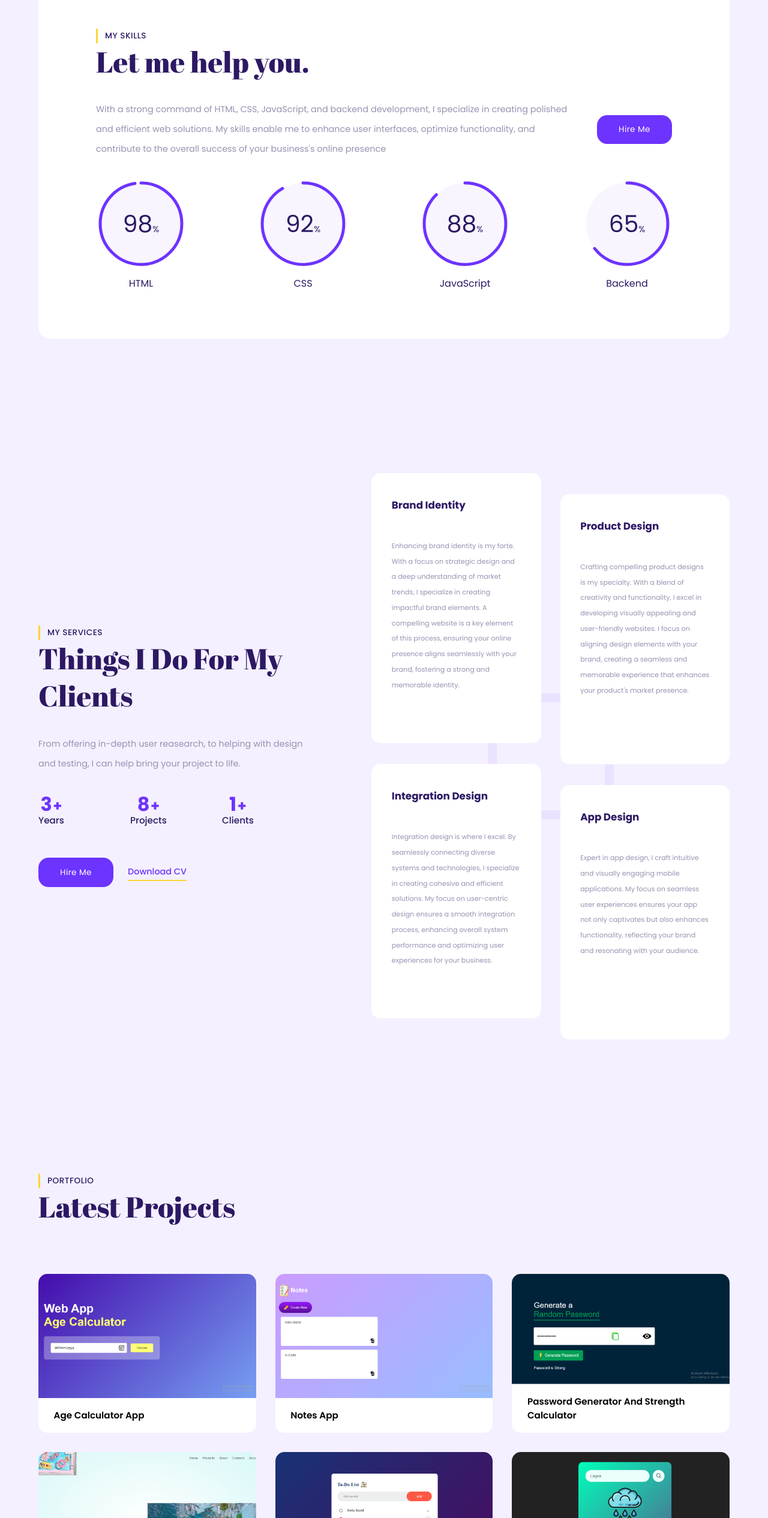
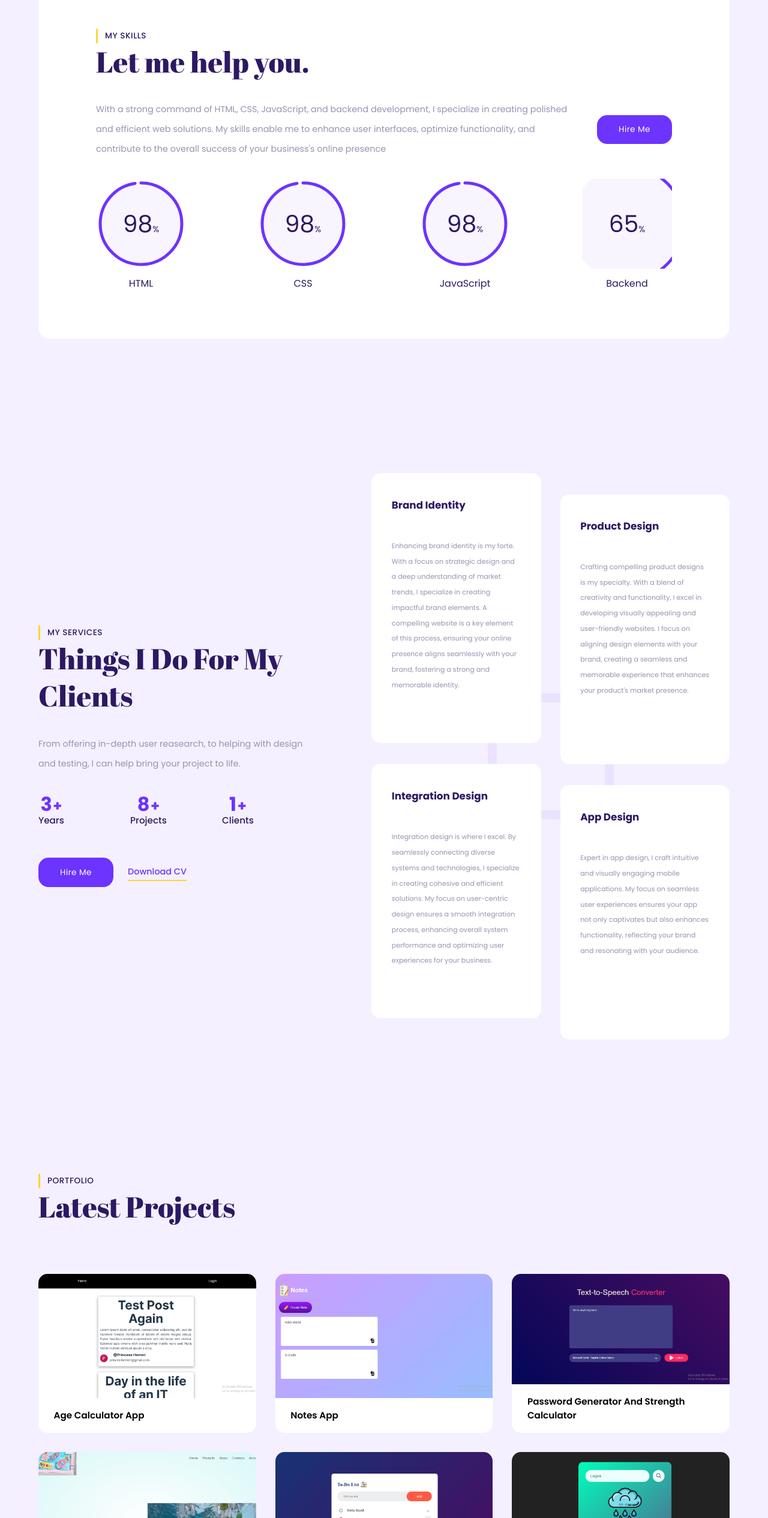
Before and after one commit to PrincessHemen/My-Portofolio, a plain HTML site: page index.html in a window 1280 px wide. Shown: the part 1827-4358 px from the top of the page at 60% size. Drawn offline with nearby package versions, Linux system fonts and the light colour scheme.

Commit message:
added updates

```diff
--- a/index.html
+++ b/index.html
@@ -147,7 +147,7 @@
                   <svg>
                     <circle cx="75" cy="75" r="68" />
                   </svg>
-                  <h2 class="counter"><span data-target="92">0</span>%</h2>
+                  <h2 class="counter"><span data-target="98">0</span>%</h2>
                 </div>
                 <div class="sk-title">CSS</div>
               </div>
@@ -156,14 +156,14 @@
                   <svg>
                     <circle cx="75" cy="75" r="68" />
                   </svg>
-                  <h2 class="counter"><span data-target="88">0</span>%</h2>
+                  <h2 class="counter"><span data-target="98">0</span>%</h2>
                 </div>
                 <div class="sk-title">JavaScript</div>
               </div>
               <div class="skill">
                 <div class="sk-progress">
                   <svg>
-                    <circle cx="75" cy="75" r="68" />
+                    <circle cx="75" cy="75" r="95" />
                   </svg>
                   <h2 class="counter"><span data-target="65">0</span>%</h2>
                 </div>
@@ -251,10 +251,10 @@
               <div class="images">
                 <img class="showImage" src="./images/notes app.png"/>
                 <img src="./images/weather app.png"/>
-                <img src="./images/age app.png"/>
+                <img src="./images/blogapp.png"/>
                 <img src="./images/to do list app.png"/>
                 <img src="./images/poolstore.png"/>
-                <img src="./images/password generator.png"/>
+                <img src="./images/texttospeech.png"/>
               </div>
           </div>
           </div>
@@ -269,9 +269,9 @@
           <div class="portfolio-gallery">
             <div class="prt-card inter">
               <div class="prt-image">
-                <img src="./images/age app.png" alt="app for calculating exact age"/>
+                <img src="./images/blogapp.png" alt="blog web app"/>
                 <div class="prt-overlay">
-                  <a href="https://princesshemen.github.io/Age-Calculator/" class="prt-icon" style="--i: 0.15s" target="_blank">
+                  <a href="https://my-blog-one-eosin.vercel.app/" class="prt-icon" style="--i: 0.15s" target="_blank">
                     <i class="fas fa-link"></i>
                   </a>
                 </div>
@@ -295,9 +295,9 @@
             </div>
             <div class="prt-card web">
               <div class="prt-image">
-                <img src="./images/password generator.png" alt="password generator and strength calculator"/>
+                <img src="./images/texttospeech.png" alt="text to speech web app"/>
                 <div class="prt-overlay">
-                  <a href="https://princesshemen.github.io/Random-Password-Generator/" class="prt-icon" style="--i: 0.15s" target="_blank">
+                  <a href="https://text-to-speech-app-coral.vercel.app/" class="prt-icon" style="--i: 0.15s" target="_blank">
                     <i class="fas fa-link"></i>
                   </a>
                 </div>
```
Also changed, not shown: images/blogapp.png (added), images/texttospeech.png (added), 1 other file.
